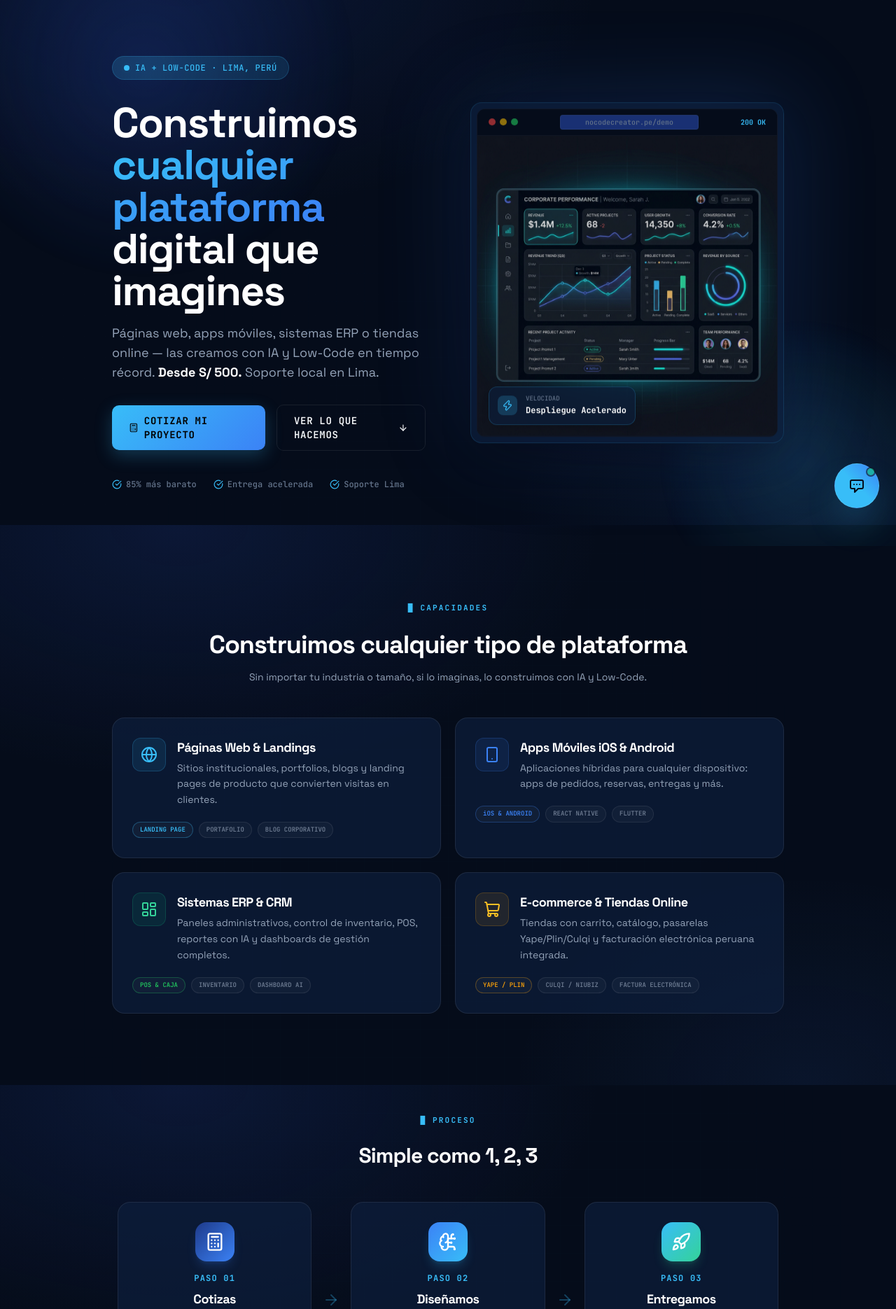
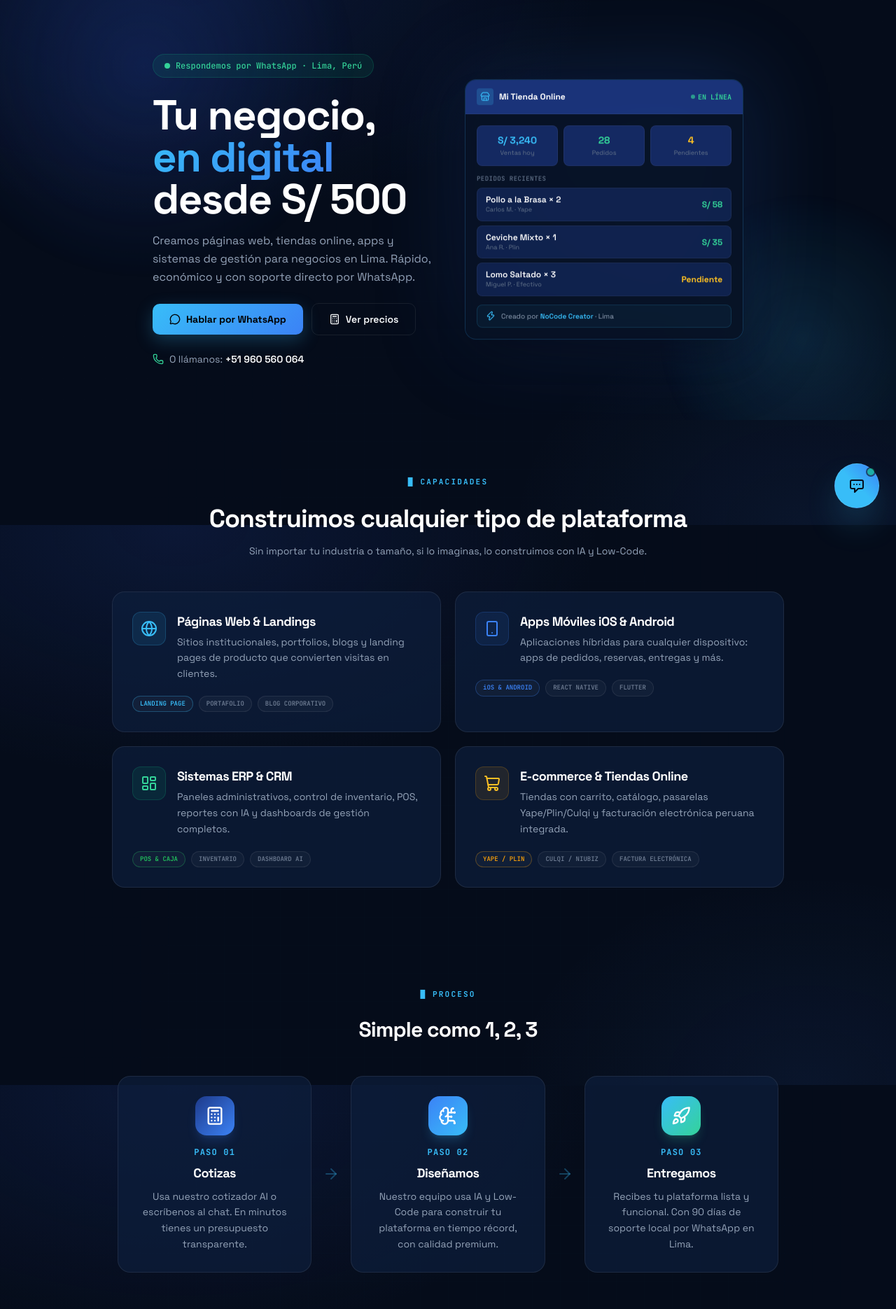
Before and after one commit to onunez2025/Pagina_NoCode_Creator, a FastAPI app: page / in a window 1280 px wide. Shown: the part 50-1920 px from the top of the page at 70% size. Run offline with FastAPI, Linux system fonts and the light colour scheme; some libraries are stand-ins or nearby versions.

Commit message:
ux: simplify hero - reduce height, add WhatsApp CTA, replace mockup with relatable Peruvian app
Co-Authored-By: Claude Sonnet 4.6 <noreply@anthropic.com>

```diff
--- a/templates/index.html
+++ b/templates/index.html
@@ -105,80 +105,118 @@
 }">
 
     <!-- ==================== HERO ==================== -->
-    <section class="relative min-h-[90vh] flex items-center overflow-hidden">
+    <section class="relative min-h-[75vh] flex items-center overflow-hidden">
         <div class="hero-mesh"></div>
         <div class="absolute inset-0 tech-grid-overlay opacity-20 pointer-events-none"></div>
 
-        <div class="max-w-5xl mx-auto px-4 sm:px-6 lg:px-8 py-20 flex flex-col md:flex-row items-center justify-between gap-16 relative z-10">
+        <div class="max-w-5xl mx-auto px-4 sm:px-6 lg:px-8 py-12 flex flex-col md:flex-row items-center justify-between gap-12 relative z-10">
             <!-- Text -->
-            <div class="flex-1 space-y-8 text-center md:text-left">
-                <div class="inline-flex items-center space-x-2 shimmer-badge border border-brand-electric/20 px-4 py-2 rounded-full text-brand-electric text-xs font-mono tracking-wider">
+            <div class="flex-1 space-y-6 text-center md:text-left">
+                <!-- Badge humano -->
+                <div class="inline-flex items-center gap-2 bg-emerald-500/10 border border-emerald-500/20 px-4 py-2 rounded-full text-emerald-400 text-xs font-mono">
                     <span class="flex h-2 w-2 relative">
-                        <span class="animate-ping absolute inline-flex h-full w-full rounded-full bg-brand-electric opacity-75"></span>
-                        <span class="relative inline-flex rounded-full h-2 w-2 bg-brand-electric"></span>
+                        <span class="animate-ping absolute inline-flex h-full w-full rounded-full bg-emerald-400 opacity-75"></span>
+                        <span class="relative inline-flex rounded-full h-2 w-2 bg-emerald-400"></span>
                     </span>
-                    <span>IA + LOW-CODE · LIMA, PERÚ</span>
+                    Respondemos por WhatsApp · Lima, Perú
                 </div>
 
                 <div class="space-y-4">
                     <h1 class="text-4xl sm:text-5xl lg:text-6xl font-extrabold tracking-tight leading-[1.05] text-white">
-                        Construimos<br>
-                        <span class="text-gradient-blue">cualquier plataforma</span><br>
-                        digital que imagines
+                        Tu negocio,<br>
+                        <span class="text-gradient-blue">en digital</span><br>
+                        desde S/ 500
                     </h1>
-                    <p class="text-slate-400 text-base sm:text-lg max-w-xl mx-auto md:mx-0 leading-relaxed">
-                        Páginas web, apps móviles, sistemas ERP o tiendas online — las creamos con IA y Low-Code en tiempo récord. <strong class="text-white">Desde S/ 500.</strong> Soporte local en Lima.
+                    <p class="text-slate-400 text-base max-w-lg mx-auto md:mx-0 leading-relaxed">
+                        Creamos páginas web, tiendas online, apps y sistemas de gestión para negocios en Lima. Rápido, económico y con soporte directo por WhatsApp.
                     </p>
                 </div>
 
-                <div class="flex flex-col sm:flex-row items-center justify-center md:justify-start gap-4">
-                    <a href="#cotizador" class="w-full sm:w-auto os-cta font-mono uppercase tracking-wider text-sm">
+                <!-- CTAs -->
+                <div class="flex flex-col sm:flex-row items-center justify-center md:justify-start gap-3">
+                    <a href="https://wa.me/51960560064?text=Hola%2C%20quiero%20saber%20más%20sobre%20sus%20servicios" target="_blank" class="w-full sm:w-auto os-cta text-sm gap-2">
+                        <i data-lucide="message-circle" class="w-4 h-4"></i>
+                        Hablar por WhatsApp
+                    </a>
+                    <a href="#cotizador" class="w-full sm:w-auto os-cta-ghost text-sm gap-2">
                         <i data-lucide="calculator" class="w-4 h-4"></i>
-                        Cotizar mi proyecto
-                    </a>
-                    <a href="#lo-que-construimos" class="w-full sm:w-auto os-cta-ghost font-mono uppercase tracking-wider text-sm">
-                        Ver lo que hacemos
-                        <i data-lucide="arrow-down" class="w-4 h-4"></i>
+                        Ver precios
                     </a>
                 </div>
 
-                <div class="flex items-center justify-center md:justify-start gap-6 pt-2 font-mono text-xs text-slate-500">
-                    <span class="flex items-center gap-1.5"><i data-lucide="check-circle" class="w-3.5 h-3.5 text-brand-electric"></i>85% más barato</span>
-                    <span class="flex items-center gap-1.5"><i data-lucide="check-circle" class="w-3.5 h-3.5 text-brand-electric"></i>Entrega acelerada</span>
-                    <span class="flex items-center gap-1.5"><i data-lucide="check-circle" class="w-3.5 h-3.5 text-brand-electric"></i>Soporte Lima</span>
+                <!-- WhatsApp directo visible -->
+                <div class="flex items-center justify-center md:justify-start gap-2 text-sm text-slate-400">
+                    <i data-lucide="phone" class="w-4 h-4 text-emerald-400"></i>
+                    <span>O llámanos: <a href="tel:+51960560064" class="text-white font-semibold hover:text-brand-electric transition-colors">+51 960 560 064</a></span>
                 </div>
             </div>
 
-            <!-- Browser mockup -->
-            <div class="flex-1 w-full max-w-lg md:max-w-none relative os-animate-float">
+            <!-- Mockup de plataforma peruana -->
+            <div class="flex-1 w-full max-w-sm md:max-w-none relative os-animate-float">
                 <div class="absolute -inset-2 rounded-2xl bg-gradient-to-tr from-brand-deep to-brand-blue opacity-20 blur-3xl -z-10"></div>
-                <div class="os-glass-panel rounded-2xl p-2 shadow-2xl border border-brand-electric/15">
-                    <div class="bg-brand-navy/90 rounded-xl overflow-hidden border border-white/5 relative">
-                        <div class="bg-brand-navy px-4 py-2 flex items-center justify-between border-b border-white/5 font-mono text-[10px]">
-                            <div class="flex space-x-1.5">
-                                <span class="w-2.5 h-2.5 rounded-full bg-red-500/60"></span>
-                                <span class="w-2.5 h-2.5 rounded-full bg-yellow-500/60"></span>
-                                <span class="w-2.5 h-2.5 rounded-full bg-green-500/60"></span>
+                <div class="os-glass-panel rounded-2xl overflow-hidden border border-brand-electric/15 shadow-2xl">
+                    <!-- Topbar del app -->
+                    <div class="bg-brand-deep/80 px-4 py-3 flex items-center justify-between border-b border-white/5">
+                        <div class="flex items-center gap-2">
+                            <div class="w-6 h-6 rounded bg-brand-electric/20 flex items-center justify-center">
+                                <i data-lucide="store" class="w-3.5 h-3.5 text-brand-electric"></i>
                             </div>
-                            <div class="bg-brand-deep/80 text-slate-500 px-3 py-0.5 rounded border border-white/5 w-1/2 truncate text-center">
-                                nocodecreator.pe/demo
+                            <span class="text-white text-xs font-bold">Mi Tienda Online</span>
+                        </div>
+                        <span class="text-emerald-400 text-[10px] font-mono font-bold flex items-center gap-1">
+                            <span class="w-1.5 h-1.5 rounded-full bg-emerald-400 animate-pulse"></span>
+                            EN LÍNEA
+                        </span>
+                    </div>
+
+                    <!-- Contenido del mockup -->
+                    <div class="p-4 space-y-3 bg-brand-navy/60">
+                        <!-- Stats row -->
+                        <div class="grid grid-cols-3 gap-2">
+                            <div class="bg-brand-deep/60 rounded-lg p-2.5 text-center border border-white/5">
+                                <p class="text-brand-electric font-bold text-sm">S/ 3,240</p>
+                                <p class="text-slate-500 text-[9px] mt-0.5">Ventas hoy</p>
                             </div>
-                            <div class="text-brand-electric font-bold">200 OK</div>
+                            <div class="bg-brand-deep/60 rounded-lg p-2.5 text-center border border-white/5">
+                                <p class="text-emerald-400 font-bold text-sm">28</p>
+                                <p class="text-slate-500 text-[9px] mt-0.5">Pedidos</p>
+                            </div>
+                            <div class="bg-brand-deep/60 rounded-lg p-2.5 text-center border border-white/5">
+                                <p class="text-amber-400 font-bold text-sm">4</p>
+                                <p class="text-slate-500 text-[9px] mt-0.5">Pendientes</p>
+                            </div>
                         </div>
-                        <img
-                            src="/static/images/dashboard_preview.png"
-                            alt="Panel creado con IA"
-                            class="w-full h-auto object-cover border-b border-white/5 opacity-85"
-                            onerror="this.src='https://images.unsplash.com/photo-1551288049-bebda4e38f71?auto=format&fit=crop&w=800&q=80'"
-                        />
-                        <div class="absolute bottom-4 left-4 os-glass-panel rounded-xl p-3 shadow-lg border border-brand-electric/20 flex items-center space-x-3">
-                            <div class="w-7 h-7 rounded-lg bg-brand-electric/20 flex items-center justify-center text-brand-electric">
-                                <i data-lucide="zap" class="w-4 h-4"></i>
+
+                        <!-- Pedidos recientes -->
+                        <div class="space-y-1.5">
+                            <p class="text-slate-500 text-[9px] font-mono uppercase tracking-wider">Pedidos recientes</p>
+                            <div class="flex items-center justify-between bg-brand-deep/40 rounded-lg px-3 py-2 border border-white/5">
+                                <div>
+                                    <p class="text-white text-xs font-semibold">Pollo a la Brasa × 2</p>
+                                    <p class="text-slate-500 text-[9px]">Carlos M. · Yape</p>
+                                </div>
+                                <span class="text-emerald-400 text-xs font-bold">S/ 58</span>
                             </div>
-                            <div class="font-mono text-left">
-                                <p class="text-[9px] text-slate-500 leading-none">VELOCIDAD</p>
-                                <p class="text-xs font-bold text-white mt-1">Despliegue Acelerado</p>
+                            <div class="flex items-center justify-between bg-brand-deep/40 rounded-lg px-3 py-2 border border-white/5">
+                                <div>
+                                    <p class="text-white text-xs font-semibold">Ceviche Mixto × 1</p>
+                                    <p class="text-slate-500 text-[9px]">Ana R. · Plin</p>
+                                </div>
+                                <span class="text-emerald-400 text-xs font-bold">S/ 35</span>
                             </div>
+                            <div class="flex items-center justify-between bg-brand-deep/40 rounded-lg px-3 py-2 border border-white/5">
+                                <div>
+                                    <p class="text-white text-xs font-semibold">Lomo Saltado × 3</p>
+                                    <p class="text-slate-500 text-[9px]">Miguel P. · Efectivo</p>
+                                </div>
+                                <span class="text-amber-400 text-xs font-bold">Pendiente</span>
+                            </div>
+                        </div>
+
+                        <!-- Footer badge -->
+                        <div class="flex items-center gap-2 bg-brand-electric/5 border border-brand-electric/15 rounded-lg px-3 py-2">
+                            <i data-lucide="zap" class="w-3.5 h-3.5 text-brand-electric flex-shrink-0"></i>
+                            <p class="text-slate-400 text-[10px]">Creado por <span class="text-brand-electric font-semibold">NoCode Creator</span> · Lima</p>
                         </div>
                     </div>
                 </div>
```
